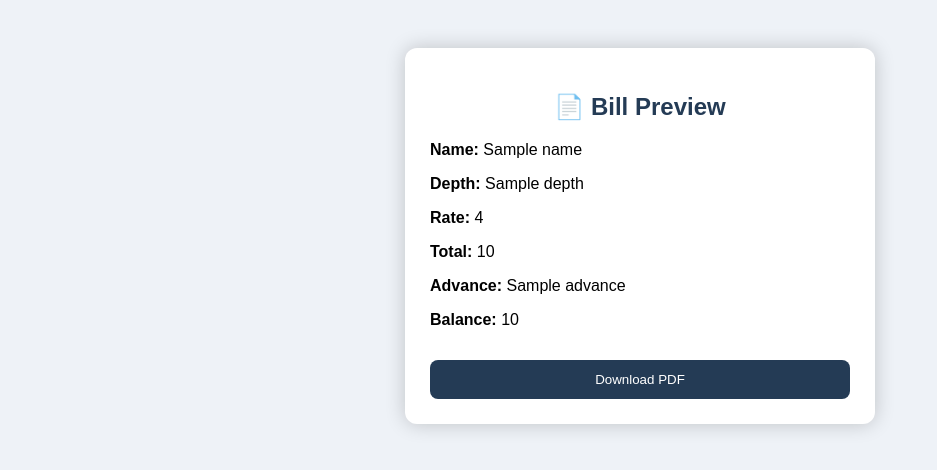
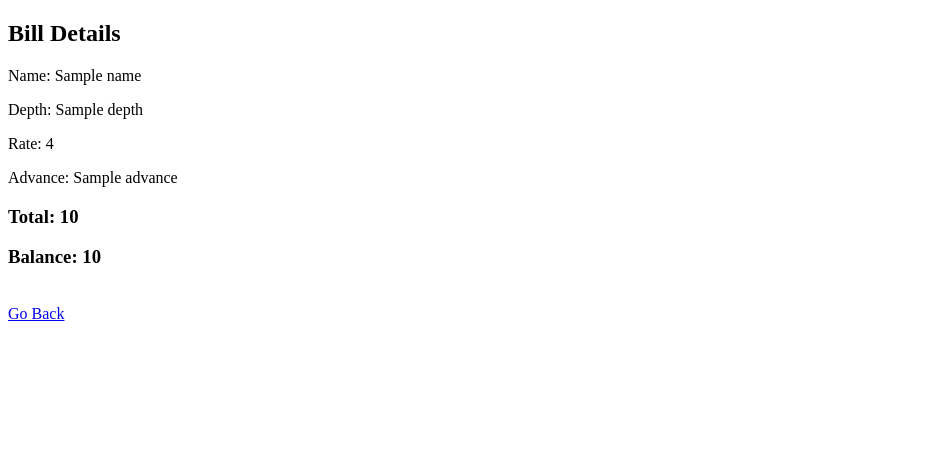
Before and after one commit to HARSHAKOLIPAKA/bill-app, a Flask app: template templates/bill.html in a window 1280 px wide. Shown: the top 470 px of the page, without its empty margins (0-937 px from the left). Run offline with Flask 3, Linux system fonts and the light colour scheme; the template is opened without the code that fills it: most values are stand-ins (such as "Sample title", 1, 10 or a date in 2020).

Commit message:
Update bill.html

```diff
--- a/templates/bill.html
+++ b/templates/bill.html
@@ -1,76 +1,22 @@
 <!DOCTYPE html>
 <html>
 <head>
-    <title>Bill Preview</title>
-
-    <style>
-        body {
-            font-family: Arial;
-            background: #eef2f7;
-            display: flex;
-            justify-content: center;
-            padding: 40px;
-        }
-
-        .box {
-            background: white;
-            padding: 25px;
-            width: 420px;
-            border-radius: 12px;
-            box-shadow: 0 0 20px rgba(0,0,0,0.2);
-        }
-
-        h2 {
-            text-align: center;
-            color: #243b55;
-        }
-
-        .row {
-            margin: 8px 0;
-        }
-
-        .btn {
-            width: 100%;
-            padding: 12px;
-            background: #243b55;
-            color: white;
-            border: none;
-            border-radius: 8px;
-            margin-top: 15px;
-            cursor: pointer;
-        }
-
-        .btn:hover {
-            background: #141e30;
-        }
-    </style>
+    <title>Bill Result</title>
 </head>
-
 <body>
 
-<div class="box">
+<h2>Bill Details</h2>
 
-    <h2>📄 Bill Preview</h2>
+<p>Name: {{ name }}</p>
+<p>Depth: {{ depth }}</p>
+<p>Rate: {{ rate }}</p>
+<p>Advance: {{ advance }}</p>
 
-    <p><b>Name:</b> {{name}}</p>
-    <p><b>Depth:</b> {{depth}}</p>
-    <p><b>Rate:</b> {{rate}}</p>
-    <p><b>Total:</b> {{total}}</p>
-    <p><b>Advance:</b> {{advance}}</p>
-    <p><b>Balance:</b> {{balance}}</p>
+<h3>Total: {{ total }}</h3>
+<h3>Balance: {{ balance }}</h3>
 
-    <form action="/pdf" method="POST">
-
-        <input type="hidden" name="name" value="{{name}}">
-        <input type="hidden" name="depth" value="{{depth}}">
-        <input type="hidden" name="rate" value="{{rate}}">
-        <input type="hidden" name="advance" value="{{advance}}">
-
-        <button class="btn">Download PDF</button>
-
-    </form>
-
-</div>
+<br>
+<a href="/">Go Back</a>
 
 </body>
 </html>
```
